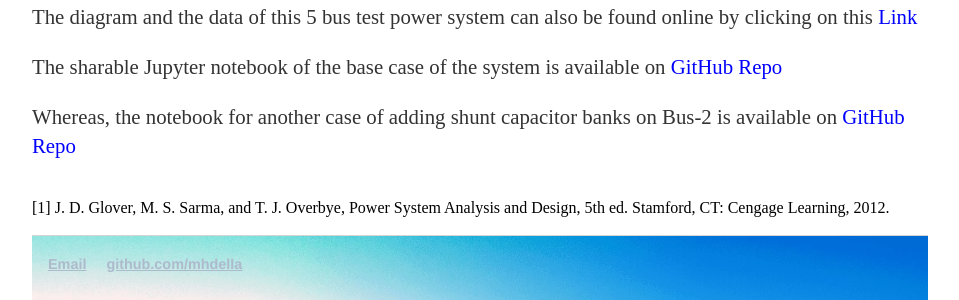
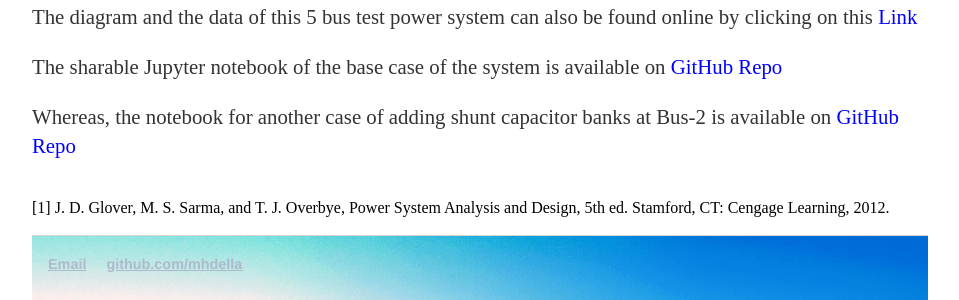
Before and after one commit to MohamedAbuella/MohamedAbuella.github.io, a Jekyll site: the page built from _posts/2021-12-15-five=bus-test-power-system-from-Glover-&-Sarma-Textbook.html, in a window 1280 px wide. Shown: the part 344-644 px from the top of the page, without its empty margins (160-1119 px from the left). Built offline with Jekyll 4.4.1, drawn with Linux system fonts in a browser that asks for light colours; nearby versions of some CDN libraries; a script that is not in the unit is left out; comment, search, counter and statistics services are not loaded.

Commit message:
Update 2021-12-15-five=bus-test-power-system-from-Glover-&-Sarma-Textbook.html

```diff
--- a/_posts/2021-12-15-five=bus-test-power-system-from-Glover-&-Sarma-Textbook.html
+++ b/_posts/2021-12-15-five=bus-test-power-system-from-Glover-&-Sarma-Textbook.html
@@ -8,7 +8,7 @@
 <p> Using pandapower -an open-source python tool- for building and analysis the 5-bus test system from Glover et al. [1], and then making any changes on the system and observe the impacts of these changes by run the power flow solver on the pandapower.
 <p>The diagram and the data of this 5 bus test power system can also be found online by clicking on this <a href="https://al-roomi.org/component/content/article?id=76:5-bus-system-glover-s-book" target="_blank" style="color:blue"> Link </a> </p>
 <p>The sharable Jupyter notebook of the base case of the system is available on <a href="https://github.com/mhdella/IEEE-test-bus-systems-by-Pandapower/blob/main/5bus_system_glover.ipynb" target="_blank" style="color:blue"> GitHub Repo </a> </p>
-<p>Whereas, the notebook for another case of adding shunt capacitor banks on Bus-2 is available on <a href="https://github.com/mhdella/IEEE-test-bus-systems-by-Pandapower/blob/main/5bus_system_glover_Add_Shunt.ipynb" target="_blank" style="color:blue"> GitHub Repo </a> </p>
+<p>Whereas, the notebook for another case of adding shunt capacitor banks at Bus-2 is available on <a href="https://github.com/mhdella/IEEE-test-bus-systems-by-Pandapower/blob/main/5bus_system_glover_Add_Shunt.ipynb" target="_blank" style="color:blue"> GitHub Repo </a> </p>
 <br> [1] J. D. Glover, M. S. Sarma, and T. J. Overbye, Power System Analysis and Design, 5th ed. Stamford, CT: Cengage Learning, 2012.
 <br>
 <br>
```
